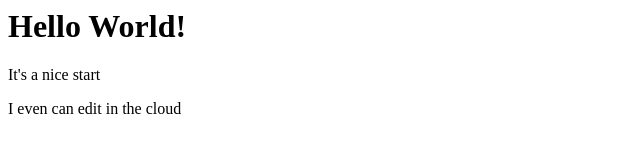
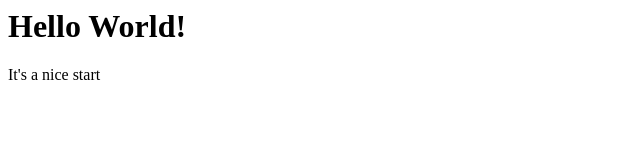
Before and after one commit to denispilet/TestGit, a plain HTML site: page index.html in a window 1280 px wide. Shown: the whole page, without its empty margins (0-640 px from the left). Drawn offline with Linux system fonts and the light colour scheme.

Commit message:
Revert "some online updates"
This reverts commit 6817ebf5df79f4401d2bb14155352d1fd482ed15.

```diff
--- a/index.html
+++ b/index.html
@@ -3,6 +3,5 @@
 	<body>
 		<h1>Hello World!</h1>
 		<p>It's a nice start</p>
-		<p>I even can edit in the cloud</p>
 	</body>
 </html>
```
